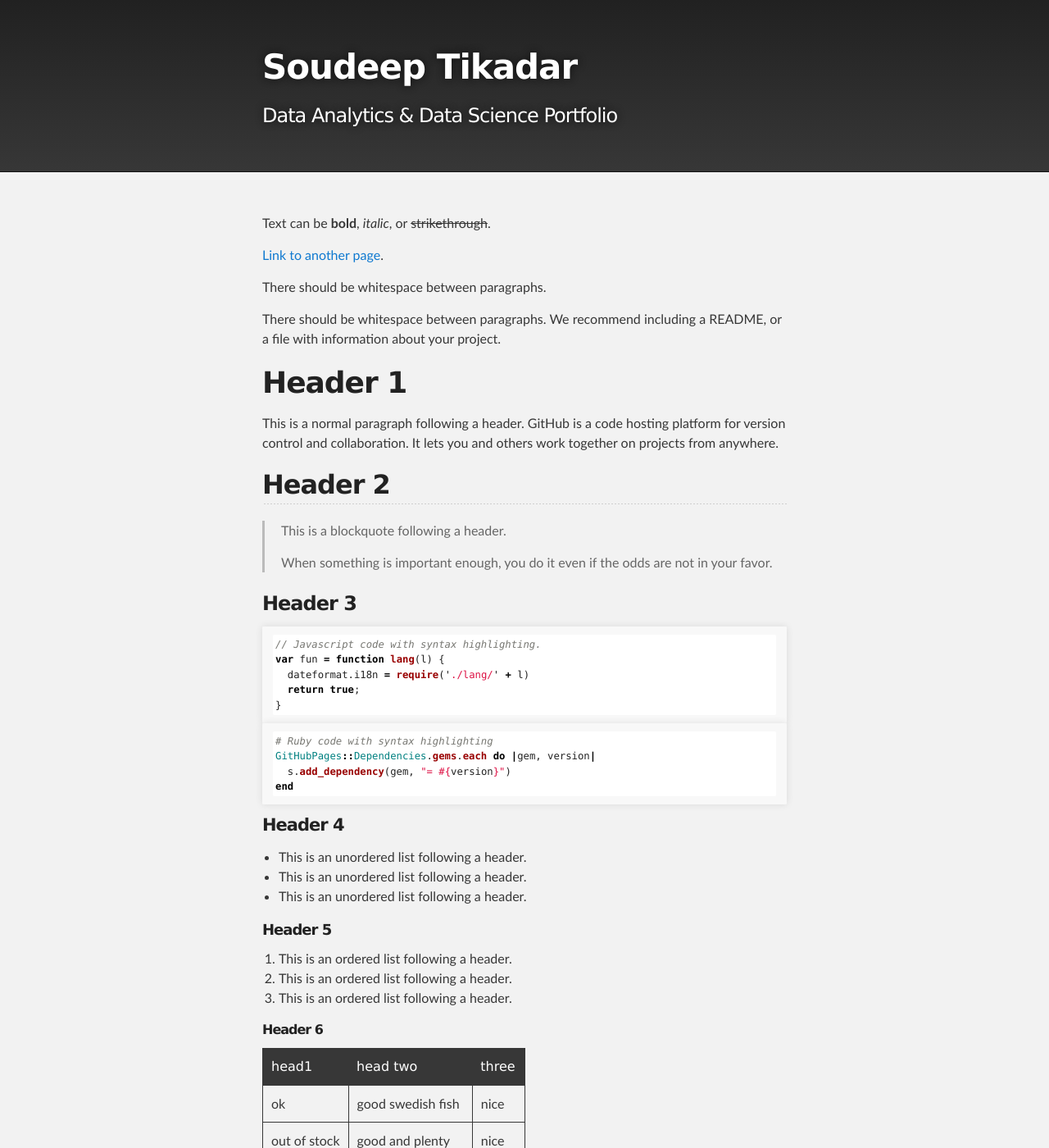
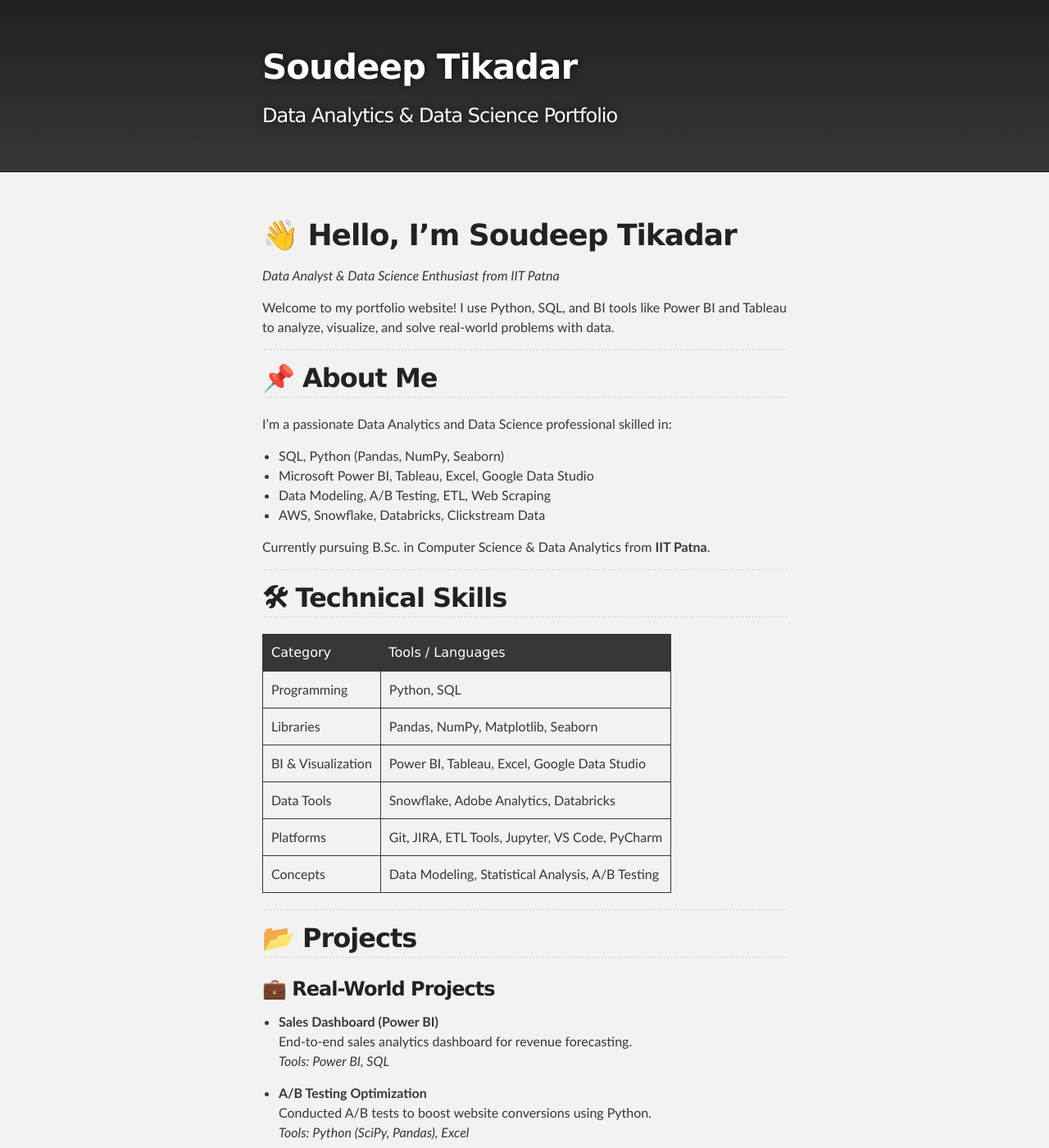
Before and after one commit to soudeeptikadar/soudeeptikadar.github.io, a Jekyll site: the page built from index.md, in a window 1280 px wide and 1400 px high. Shown: the whole window at 82% size. Built offline with Jekyll 4.4.1, drawn with Linux system fonts in a browser that asks for light colours; our own code applies the rules of GitHub Pages for plain Markdown files; some of the changed text lies outside the part shown.

Commit message:
Update index.md

````diff
--- a/index.md
+++ b/index.md
@@ -1,123 +1,97 @@
----
-layout: default
+# 👋 Hello, I'm Soudeep Tikadar
+
+_Data Analyst & Data Science Enthusiast from IIT Patna_
+
+Welcome to my portfolio website! I use Python, SQL, and BI tools like Power BI and Tableau to analyze, visualize, and solve real-world problems with data.
+
 ---
 
-Text can be **bold**, _italic_, or ~~strikethrough~~.
+## 📌 About Me
 
-[Link to another page](./another-page.html).
+I'm a passionate Data Analytics and Data Science professional skilled in:
 
-There should be whitespace between paragraphs.
+- SQL, Python (Pandas, NumPy, Seaborn)
+- Microsoft Power BI, Tableau, Excel, Google Data Studio
+- Data Modeling, A/B Testing, ETL, Web Scraping
+- AWS, Snowflake, Databricks, Clickstream Data
 
-There should be whitespace between paragraphs. We recommend including a README, or a file with information about your project.
+Currently pursuing B.Sc. in Computer Science & Data Analytics from **IIT Patna**.
 
-# Header 1
+---
 
-This is a normal paragraph following a header. GitHub is a code hosting platform for version control and collaboration. It lets you and others work together on projects from anywhere.
+## 🛠 Technical Skills
 
-## Header 2
+| Category              | Tools / Languages                                  |
+|-----------------------|----------------------------------------------------|
+| Programming           | Python, SQL                                        |
+| Libraries             | Pandas, NumPy, Matplotlib, Seaborn                 |
+| BI & Visualization    | Power BI, Tableau, Excel, Google Data Studio       |
+| Data Tools            | Snowflake, Adobe Analytics, Databricks             |
+| Platforms             | Git, JIRA, ETL Tools, Jupyter, VS Code, PyCharm    |
+| Concepts              | Data Modeling, Statistical Analysis, A/B Testing   |
 
-> This is a blockquote following a header.
->
-> When something is important enough, you do it even if the odds are not in your favor.
+---
 
-### Header 3
+## 📂 Projects
 
-```js
-// Javascript code with syntax highlighting.
-var fun = function lang(l) {
-  dateformat.i18n = require('./lang/' + l)
-  return true;
-}
-```
+### 💼 Real-World Projects
 
-```ruby
-# Ruby code with syntax highlighting
-GitHubPages::Dependencies.gems.each do |gem, version|
-  s.add_dependency(gem, "= #{version}")
-end
-```
+- **Sales Dashboard (Power BI)**
+  End-to-end sales analytics dashboard for revenue forecasting.
+  *Tools: Power BI, SQL*
 
-#### Header 4
+- **A/B Testing Optimization**
+  Conducted A/B tests to boost website conversions using Python.
+  *Tools: Python (SciPy, Pandas), Excel*
 
-*   This is an unordered list following a header.
-*   This is an unordered list following a header.
-*   This is an unordered list following a header.
+- **ETL Automation Pipeline**
+  Built automated pipeline to clean and unify multi-source data.
+  *Tools: Python, SQL, Jupyter*
 
-##### Header 5
+- **Clickstream Analytics**
+  Analyzed user behavior data using Adobe Analytics and Databricks.
+  *Tools: Snowflake, SQL, Databricks*
 
-1.  This is an ordered list following a header.
-2.  This is an ordered list following a header.
-3.  This is an ordered list following a header.
+---
 
-###### Header 6
+## 📊 Simulated Projects (by Top Companies)
 
-| head1        | head two          | three |
-|:-------------|:------------------|:------|
-| ok           | good swedish fish | nice  |
-| out of stock | good and plenty   | nice  |
-| ok           | good `oreos`      | hmm   |
-| ok           | good `zoute` drop | yumm  |
+| Company              | Project                             | Link |
+|----------------------|--------------------------------------|------|
+| Tata                 | Data Visualization                   | [View](https://www.theforage.com/simulations/tata/data-visualisation-p5xo) |
+| PwC CH               | Digital Intelligence / Power BI      | [View](https://www.theforage.com/simulations/pwc-ch/digital-intelligence-kmu8) |
+| British Airways      | Data Science                         | [View](https://www.theforage.com/simulations/british-airways/data-science-yqoz) |
+| BCG                  | Data Science & Gen AI                | [View](https://www.theforage.com/simulations/bcg/data-science-ccdz) |
+| Quantium             | Data Analytics                       | [View](https://www.theforage.com/simulations/quantium/data-analytics-rqkb) |
 
-### There's a horizontal rule below this.
+---
 
-* * *
+## 📜 Certifications
 
-### Here is an unordered list:
+- Google Data Analytics Professional Certificate – Coursera
+- IBM Data Analyst & Data Science – Coursera
+- Microsoft Certified: Data Analyst Associate
+- AWS Cloud & AI Practitioner
+- freeCodeCamp: Data Analysis with Python
+- Multiple HackerRank Skill Verifications (Python, SQL)
 
-*   Item foo
-*   Item bar
-*   Item baz
-*   Item zip
+[View full certification links here](./certifications.html) <!-- Create this later -->
 
-### And an ordered list:
+---
 
-1.  Item one
-1.  Item two
-1.  Item three
-1.  Item four
+## 📄 Resume
 
-### And a nested list:
+You can [download my resume](./resume.pdf) here.
 
-- level 1 item
-  - level 2 item
-  - level 2 item
-    - level 3 item
-    - level 3 item
-- level 1 item
-  - level 2 item
-  - level 2 item
-  - level 2 item
-- level 1 item
-  - level 2 item
-  - level 2 item
-- level 1 item
+---
 
-### Small image
+## 📬 Contact Me
 
-![Octocat](https://github.githubassets.com/images/icons/emoji/octocat.png)
+- 📧 Email: soudeep.tech@gmail.com
+- 🌐 [LinkedIn](https://www.linkedin.com/in/soudeeptikadar/)
+- 💻 [LeetCode](https://leetcode.com/soudeeptikadar/)
+- 🛠 [GitHub](https://github.com/soudeeptikadar)
 
-### Large image
+---
 
-![Branching](https://guides.github.com/activities/hello-world/branching.png)
-
-
-### Definition lists can be used with HTML syntax.
-
-<dl>
-<dt>Name</dt>
-<dd>Godzilla</dd>
-<dt>Born</dt>
-<dd>1952</dd>
-<dt>Birthplace</dt>
-<dd>Japan</dd>
-<dt>Color</dt>
-<dd>Green</dd>
-</dl>
-
-```
-Long, single-line code blocks should not wrap. They should horizontally scroll if they are too long. This line should be long enough to demonstrate this.
-```
-
-```
-The final element.
-```
+_Thanks for visiting my portfolio!_
````
